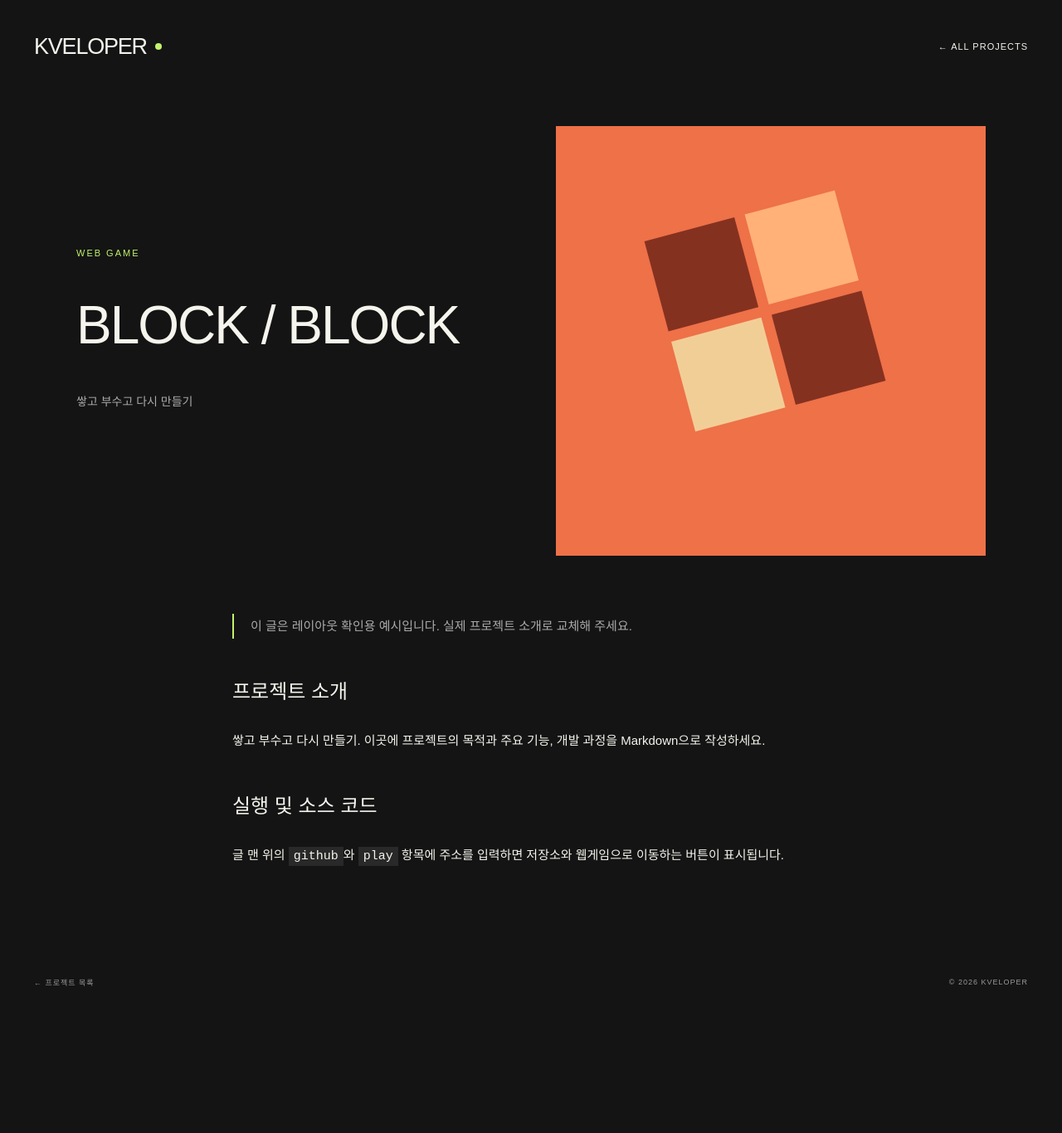
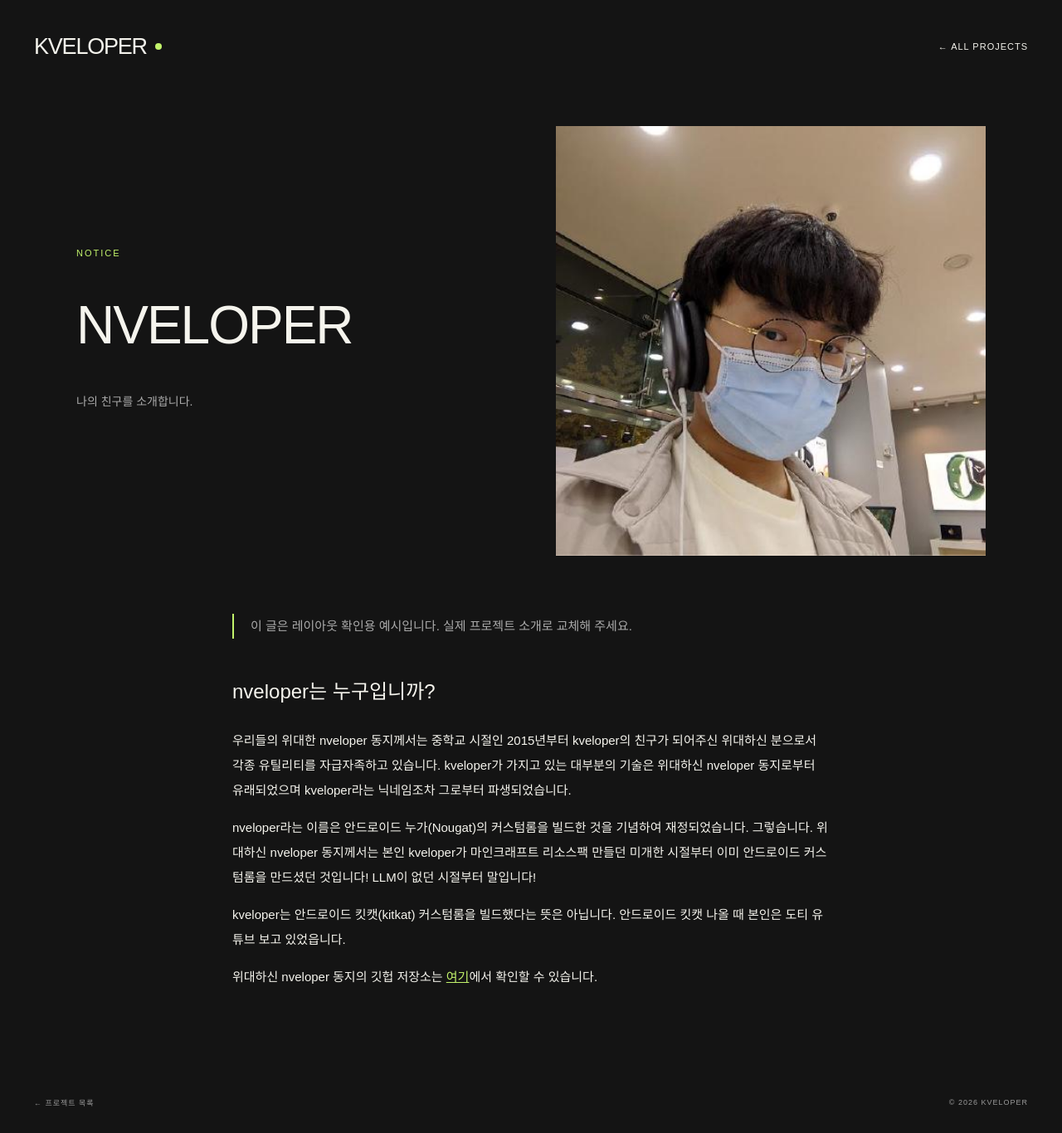
Before and after one commit to kveloper/kveloper.github.io, a Jekyll site: the page built from post/02-block.md, in a window 1280 px wide. Shown: the whole page at 83% size. Built offline with Jekyll 4.4.1, drawn with Linux system fonts in a browser that asks for light colours; some web fonts are replaced; before the commit the page ends 1221 px from its top, so only the background shows below that.

Commit message:
엔벨로퍼 추가

```diff
--- a/post/02-block.md
+++ b/post/02-block.md
@@ -1,18 +1,18 @@
 ---
-title: "BLOCK / BLOCK"
-subtitle: "쌓고 부수고 다시 만들기"
-category: "WEB GAME"
-image: /assets/images/02-block.svg
-# github: https://github.com/kveloper/your-project
-# play: /games/your-project/index.html
+title: "NVELOPER"
+subtitle: "나의 친구를 소개합니다."
+category: "NOTICE"
+image: /assets/images/steven.jpg
 ---
 
 > 이 글은 레이아웃 확인용 예시입니다. 실제 프로젝트 소개로 교체해 주세요.
 
-## 프로젝트 소개
+## nveloper는 누구입니까?
 
-쌓고 부수고 다시 만들기. 이곳에 프로젝트의 목적과 주요 기능, 개발 과정을 Markdown으로 작성하세요.
+우리들의 위대한 nveloper 동지께서는 중학교 시절인 2015년부터 kveloper의 친구가 되어주신 위대하신 분으로서 각종 유틸리티를 자급자족하고 있습니다. kveloper가 가지고 있는 대부분의 기술은 위대하신 nveloper 동지로부터 유래되었으며 kveloper라는 닉네임조차 그로부터 파생되었습니다.
 
-## 실행 및 소스 코드
+nveloper라는 이름은 안드로이드 누가(Nougat)의 커스텀롬을 빌드한 것을 기념하여 재정되었습니다. 그렇습니다. 위대하신 nveloper 동지께서는 본인 kveloper가 마인크래프트 리소스팩 만들던 미개한 시절부터 이미 안드로이드 커스텀롬을 만드셨던 것입니다! LLM이 없던 시절부터 말입니다!
 
-글 맨 위의 `github`와 `play` 항목에 주소를 입력하면 저장소와 웹게임으로 이동하는 버튼이 표시됩니다.
+kveloper는 안드로이드 킷캣(kitkat) 커스텀롬을 빌드했다는 뜻은 아닙니다. 안드로이드 킷캣 나올 때 본인은 도티 유튜브 보고 있었읍니다.
+
+위대하신 nveloper 동지의 깃헙 저장소는 [여기](https://github.com/nveloper)에서 확인할 수 있습니다.
```
Also changed, not shown: assets/images/steven.jpg (added).
